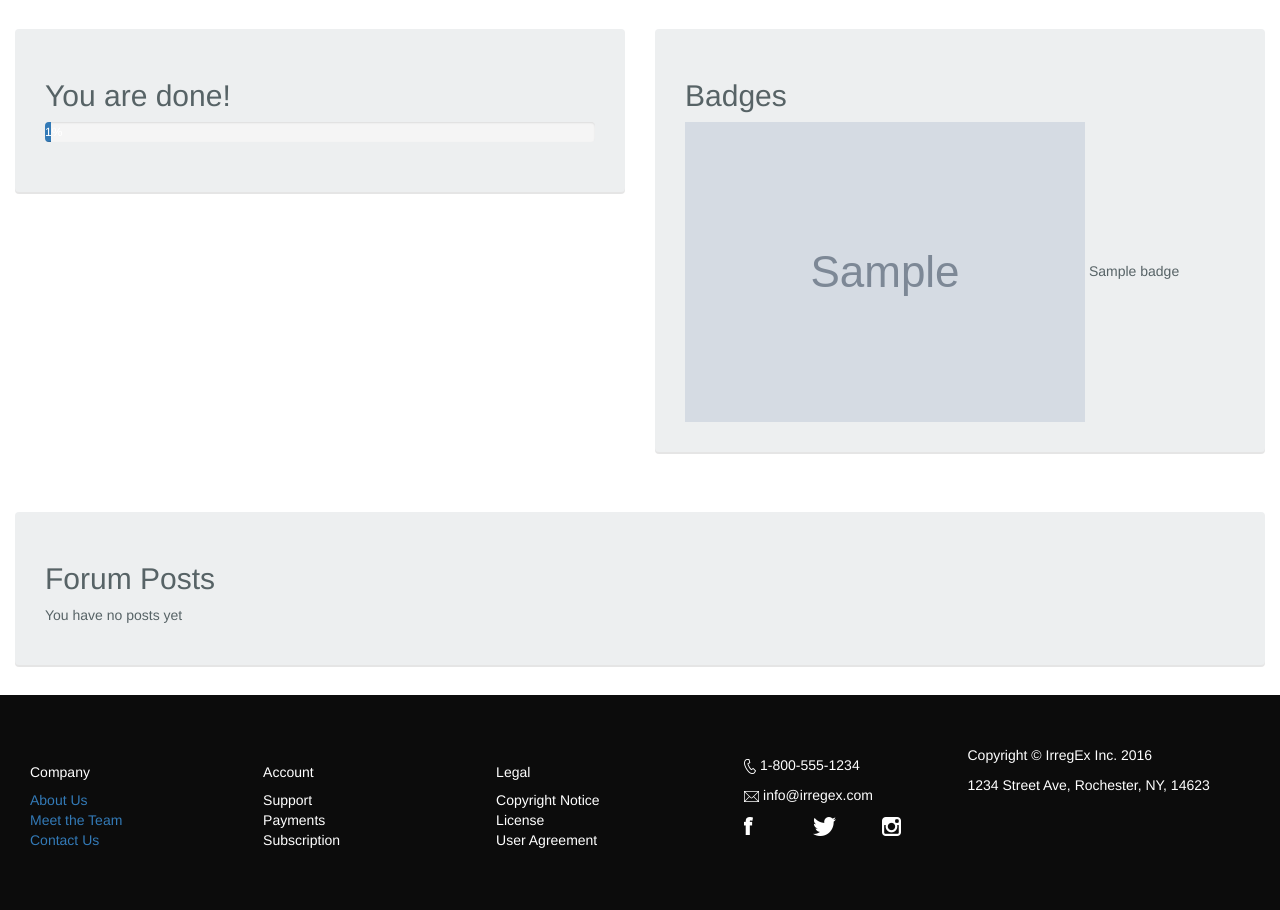
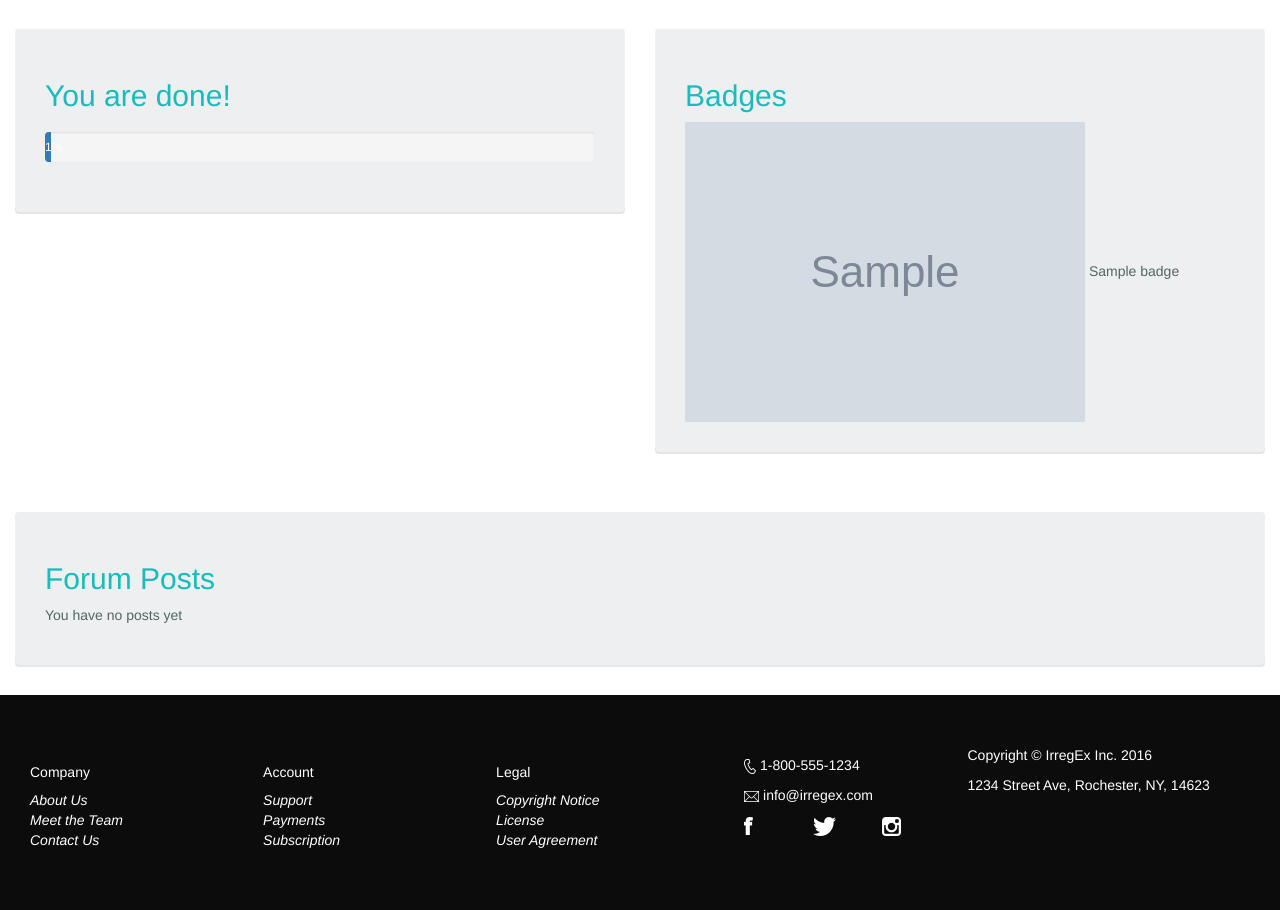
Before and after one commit to audiolion/WebII-Group-Project, a Django app: template Django_Files/home/templates/dashboard.html in a window 1280 px wide. Shown: the part 81-991 px from the top of the page. Run offline with Django 3.2, Linux system fonts and the light colour scheme; the template is opened without the code that fills it: most values are stand-ins (such as "Sample title", 1, 10 or a date in 2020); grey boxes marked "Sample" are stand-in pictures; some libraries are stand-ins or nearby versions.

Commit message:
Styled progress bar and change splash page

```diff
--- a/Django_Files/home/static/base.css
+++ b/Django_Files/home/static/base.css
@@ -252,6 +252,18 @@ button, input[type="submit"] {
     padding: 0 10rem;
 }
 
+.dashboard h1, .dashboard h2, .dashboard h3, .dashboard h4, .dashboard h5, .dashboard h6 {
+    color: #19BBBC;
+}
+
+.progress {
+    margin-top: 2rem;
+    height: 30px;
+}
+.progress-bar {
+    line-height: 30px;
+}
+
 @media (max-width: 768px) {
     .material-box {
         margin: 15px 0;
@@ -454,7 +466,9 @@ button, input[type="submit"] {
     color: #19BBBC;
 }
 
-
+.faq .material-box {
+    margin: 60px;
+}
 /*
 ███████  ██████   ██████  ████████ ███████ ██████
 ██      ██    ██ ██    ██    ██    ██      ██   ██
@@ -502,6 +516,18 @@ footer .col-xs-6 {
     padding: 1rem 0;
 }
 
+footer a:link, footer a:visited{
+    color: white;
+    text-decoration: none;
+    font-style: italic;
+    font-weight:lighter;
+}
+
+footer ul ul li {
+    font-style: italic;
+    font-weight:lighter;
+}
+
 @media (max-width: 600px) {
     footer {
         padding: 0;
--- a/Django_Files/home/templates/dashboard.html
+++ b/Django_Files/home/templates/dashboard.html
@@ -7,6 +7,7 @@ IrregEx: Dashboard
 {% endblock %}
 
 {% block content %}
+<div class="dashboard">
     <div class="col-xs-12 col-md-6">
         <div class="material-box">
             <h2>{% if next %}
@@ -51,5 +52,6 @@ IrregEx: Dashboard
             {% endif %}
         </div>
     </div>
+</div>
 
 {% endblock %}
```
Also changed, not shown: Django_Files/home/templates/index.html (+0 -7 lines). Lines whose indentation alone changed are shown as unchanged.
